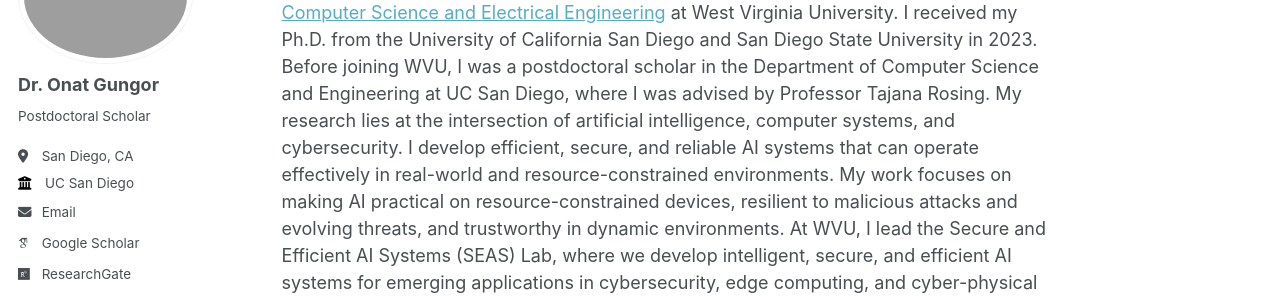
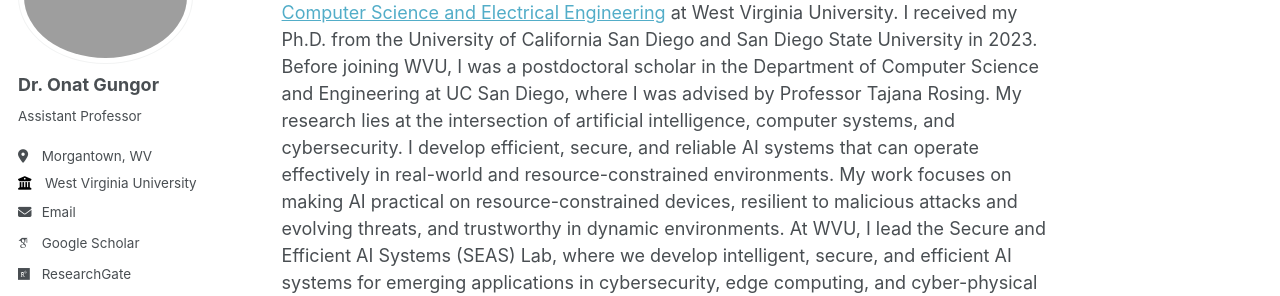
Before and after one commit to onatucsd/onatucsd.github.io, a Jekyll site: the page built from _pages/about.md, in a window 1280 px wide. Shown: the part 176-472 px from the top of the page. Built offline with Jekyll 4.4.1, drawn with Linux system fonts in a browser that asks for light colours; some web fonts are replaced.

Commit message:
Update _config.yml

```diff
--- a/_config.yml
+++ b/_config.yml
@@ -24,11 +24,11 @@ author:
   avatar           : "onat_profile.png"
   name             : "Dr. Onat Gungor"
   pronouns         : # example: "she/her"
-  bio              : "Postdoctoral Scholar"
-  location         : "San Diego, CA"
-  employer         : "UC San Diego"
+  bio              : "Assistant Professor"
+  location         : "Morgantown, WV"
+  employer         : "West Virginia University"
   uri              : # URL
-  email            : "ogungor@ucsd.edu"
+  email            : "onat.gungor@wvu.edu"
 
   # Academic websites
   arxiv            : # URL - Update with the correct link to your profile
```
